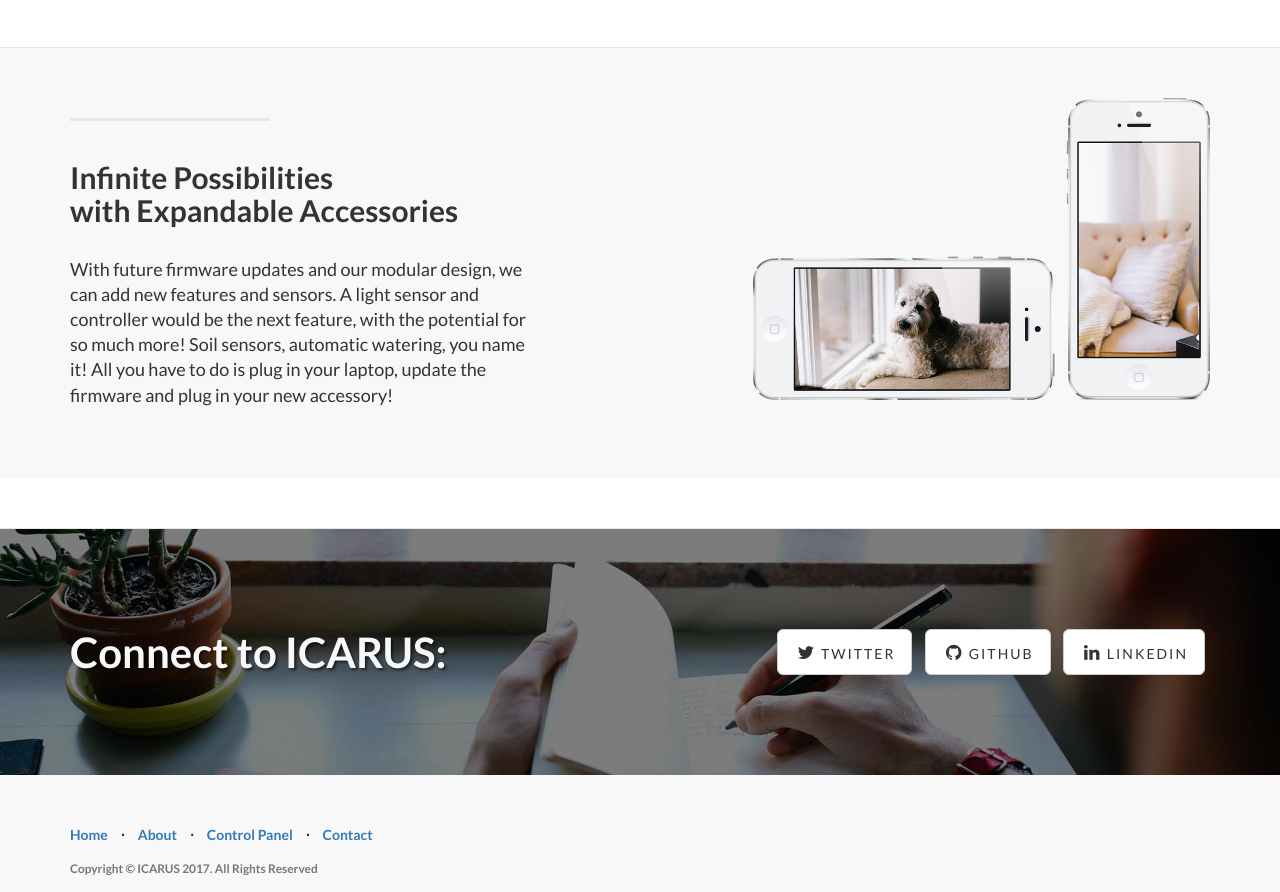
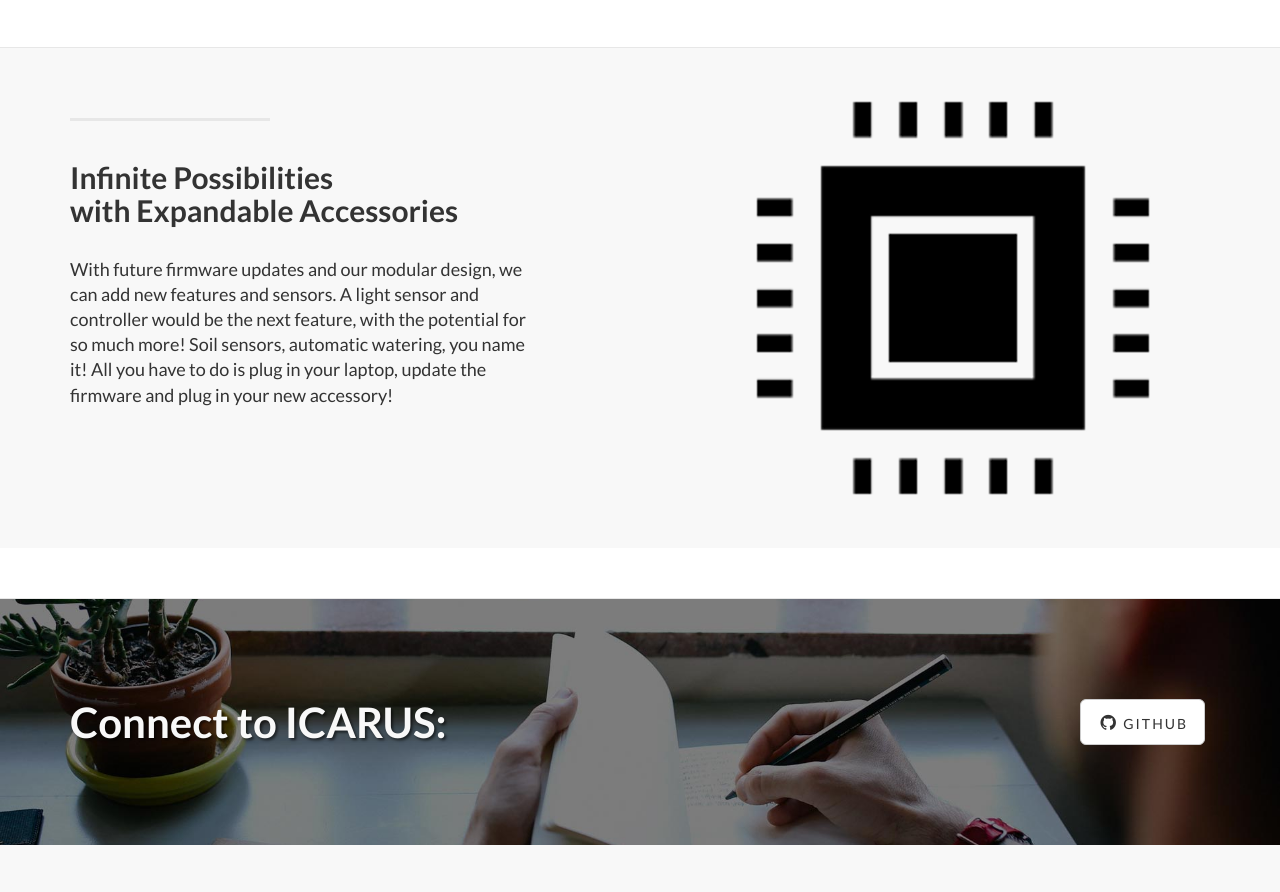
Before and after one commit to al2114/icarus, a plain HTML site: page docs/index.html in a window 1280 px wide. Shown: the part 3129-4021 px from the top of the page. Drawn offline with Linux system fonts and the light colour scheme.

Commit message:
website chip + removed extra links

```diff
--- a/docs/index.html
+++ b/docs/index.html
@@ -258,7 +258,7 @@
                     <p class="lead">With future firmware updates and our modular design, we can add new features and sensors. A light sensor and controller would be the next feature, with the potential for so much more! Soil sensors, automatic watering, you name it! All you have to do is plug in your laptop, update the firmware and plug in your new accessory!<a></p>
                 </div>
                 <div class="col-lg-5 col-lg-offset-2 col-sm-6">
-                    <img class="img-responsive" src="img/phones.png" alt="">
+                    <img class="img-responsive" src="img/chip.png" alt="">
                 </div>
             </div>
 
@@ -288,13 +288,7 @@
                 <div class="col-lg-6">
                     <ul class="list-inline banner-social-buttons">
                         <li>
-                            <a href="https://twitter.com/SBootstrap" class="btn btn-default btn-lg"><i class="fa fa-twitter fa-fw"></i> <span class="network-name">Twitter</span></a>
-                        </li>
-                        <li>
                             <a href="https://github.com/al2114/icarus" class="btn btn-default btn-lg"><i class="fa fa-github fa-fw"></i> <span class="network-name">Github</span></a>
-                        </li>
-                        <li>
-                            <a href="#" class="btn btn-default btn-lg"><i class="fa fa-linkedin fa-fw"></i> <span class="network-name">Linkedin</span></a>
                         </li>
                     </ul>
                 </div>
```
Also changed, not shown: docs/img/chip.png (added), docs/img/chip_original.png (added).
